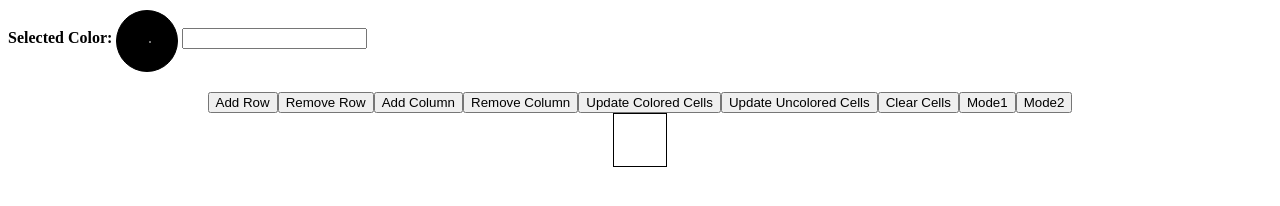
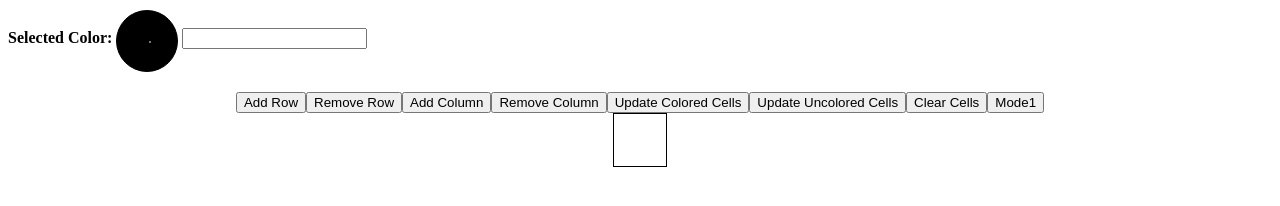
Before and after one commit to Abir12918/assignment3GridMaker, a plain HTML site: page index.html in a window 1280 px wide. Drawn offline with Linux system fonts and the light colour scheme.

Commit message:
Update index.html

```diff
--- a/index.html
+++ b/index.html
@@ -21,7 +21,7 @@
         <button id="updateUncolored" onclick="updateUncolored()">Update Uncolored Cells</button>
         <button id="clearCells" onclick="clearCells()">Clear Cells</button>
         <button id="Mode1" onclick="changeColor()">Mode1</button>
-        <button id="Mode2" onclick="changeColor2()">Mode2</button>
+
     </div>
     <table id="gridTable">
         <tr>
```
